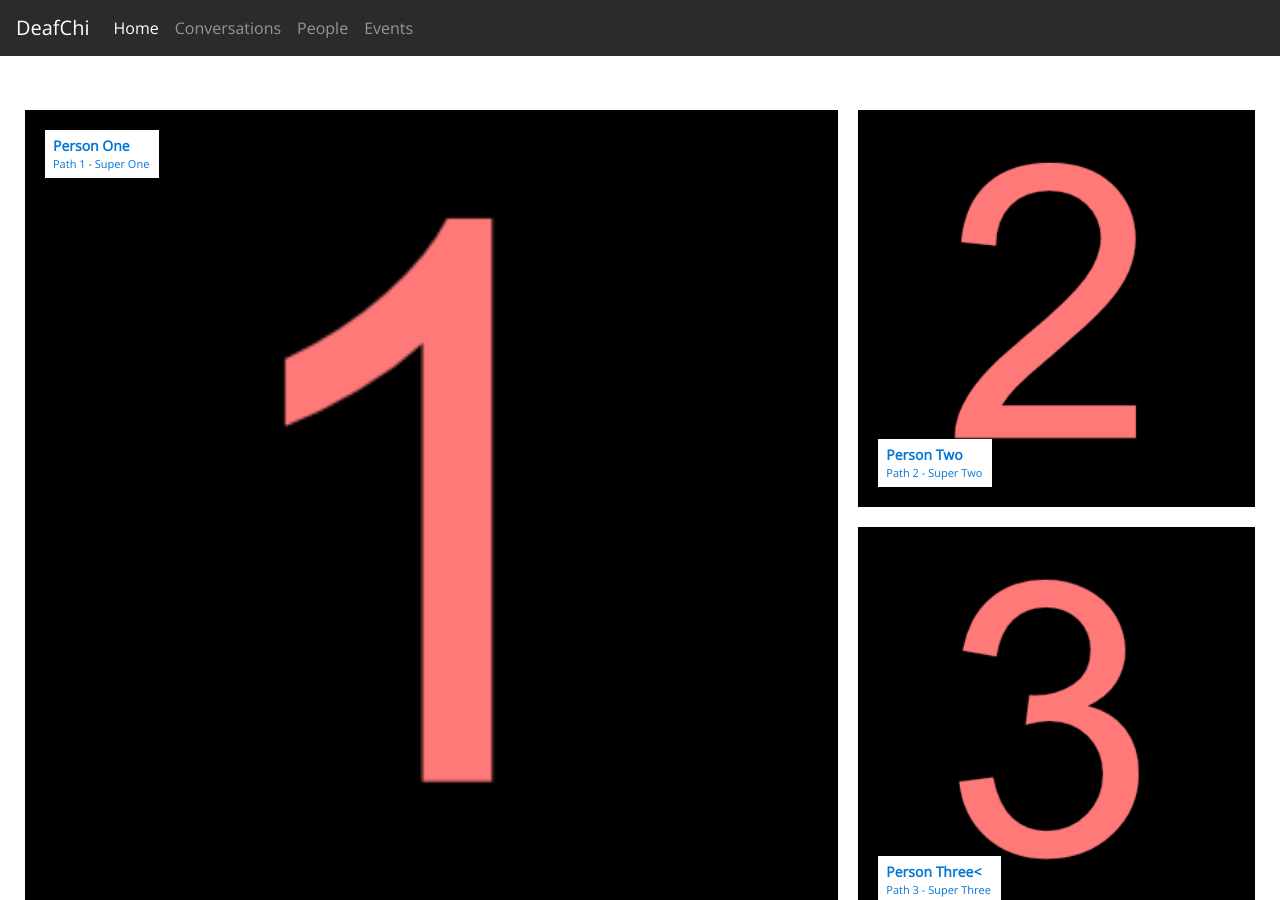
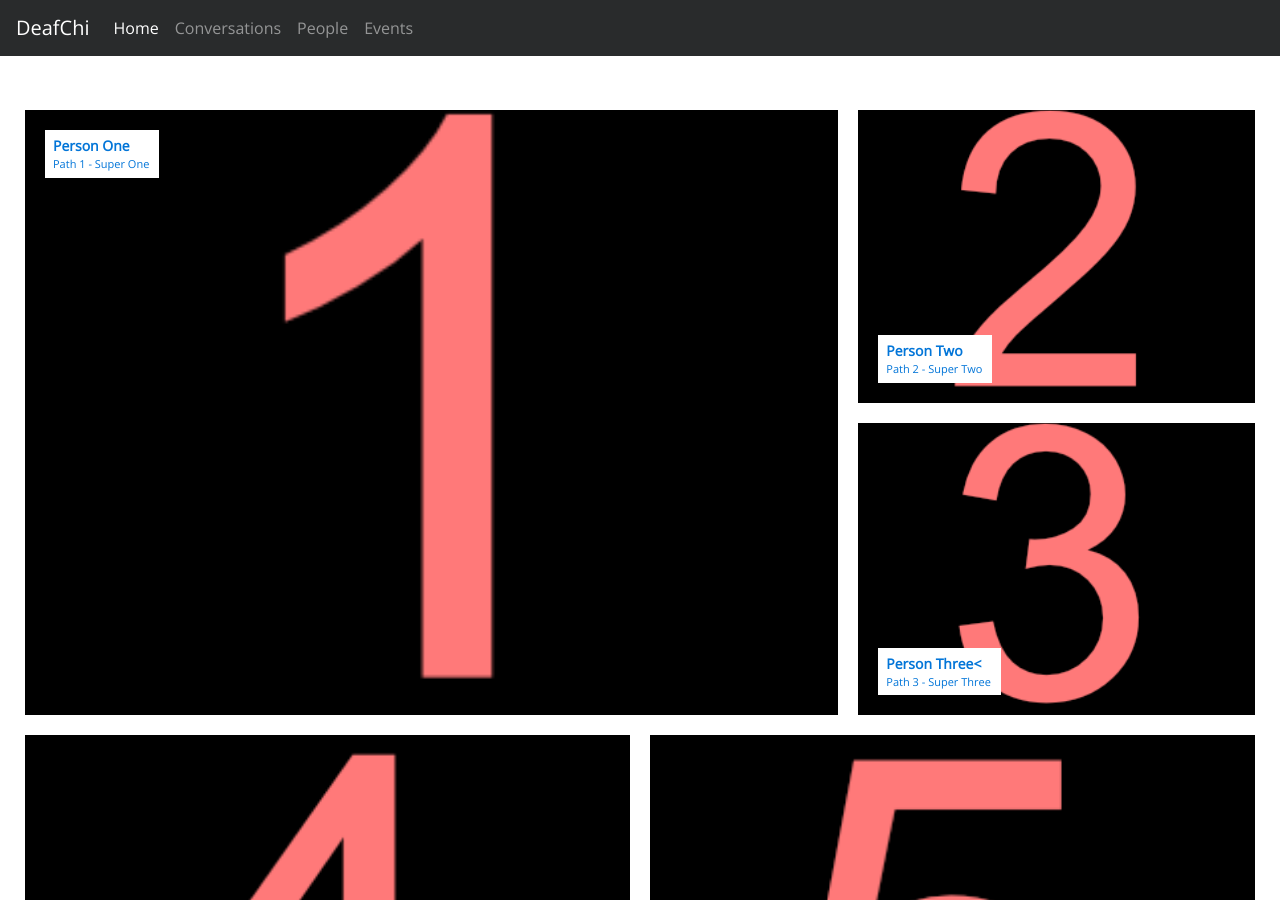
Before and after one commit to cd2bit/deafchi.github.io, a Jekyll site: the page built from conversations.html, in a window 1280 px wide and 900 px high. Built offline with Jekyll 4.4.1, drawn with Linux system fonts in a browser that asks for light colours; nearby versions of some CDN libraries; some web fonts are replaced.

Commit message:
media queries supports

```diff
--- /dev/null
+++ b/css/_meta-queries.scss
@@ -0,0 +1,32 @@
+@mixin old-mobile {
+  @media only screen and (max-device-width : 374px) {
+    @content;
+  }
+}
+
+@mixin mobile {
+  @media only screen and (min-device-width : 375px) and (max-device-width : 759px) {
+    @content;
+  }
+}
+
+@mixin tablet-portrait {
+  @media only screen and (min-device-width: 760px) and (max-device-width: 1400px)
+  and (max-device-height: 3000px) {
+    @content;
+  }
+}
+
+@mixin tablet-landscape {
+  @media only screen and (min-device-width: 961px) {
+    @content;
+  }
+}
+
+
+// @media (min-width:320px)  { /* smartphones, iPhone, portrait 480x320 phones */ }
+// @media (min-width:481px)  { /* portrait e-readers (Nook/Kindle), smaller tablets @ 600 or @ 640 wide. */ }
+// @media (min-width:641px)  { /* portrait tablets, portrait iPad, landscape e-readers, landscape 800x480 or 854x480 phones */ }
+// @media (min-width:961px)  { /* tablet, landscape iPad, lo-res laptops ands desktops */ }
+// @media (min-width:1025px) { /* big landscape tablets, laptops, and desktops */ }
+// @media (min-width:1281px) { /* hi-res laptops and desktops */ }
--- a/css/layouts/_converstations.scss
+++ b/css/layouts/_converstations.scss
@@ -6,6 +6,14 @@
     width: 100%;
     margin: 0;
     padding: 0;
+
+    @include old-mobile {
+      height: calc(100vmax - 120px);
+    }
+
+  //  @include table {
+    //  height: calc(100vmax - 300px);
+  //  }
 
     > div {
       border: none;
@@ -35,7 +43,7 @@
           margin: 30px 20px;
           padding: 5px 10px 5px 8px;
 
-          >b {
+          > b {
             font-weight: bold;
             font-size: 14px;
           }
@@ -45,10 +53,34 @@
 
     &4x4 {
       height: calc(100% / 3);
+
+      @include old-mobile {
+        height: calc((100vmax - 30px) / 2);
+      }
+
+      @include mobile {
+        height: 50%;
+      }
+
+      @include tablet-portrait {
+        height: 25%;
+      }
     }
 
     &6x6 {
       height: 50%;
+
+      @include old-mobile {
+        height: calc((100vmax - 30px) / 2);
+      }
+
+      @include mobile {
+        height: 50%;
+      }
+
+      @include tablet-portrait {
+        height: 40%;
+      }
     }
 
     &8x8 {
@@ -58,12 +90,44 @@
         bottom: initial;
         top: 0;
       }
+
+      @include old-mobile {
+        .grid-core > a > p {
+          bottom: 0;
+          top: initial;
+        }
+      }
+
+      @include mobile {
+        height: 50%;
+
+        .grid-core > a > p {
+          bottom: 0;
+          top: initial;
+        }
+      }
+
+      @include tablet-portrait {
+        height: 50%;
+      }
     }
 
     &4x8x1 {
       height: calc((100vmax - 30px) / 3);
       border: none;
       padding: 0;
+
+      @include old-mobile {
+        height: calc((100vmax - 30px) / 2);
+      }
+
+      @include mobile {
+        height: calc((100vmax - 30px) / 2);
+      }
+
+      @include tablet-portrait {
+        height: 50%;
+      }
     }
   }
 }
--- a/css/style.scss
+++ b/css/style.scss
@@ -8,6 +8,7 @@
 
 @import 'bootstrap';
 
+@import 'meta-queries';
 // add more css stuff here
 
 @import 'layouts/global';
```
